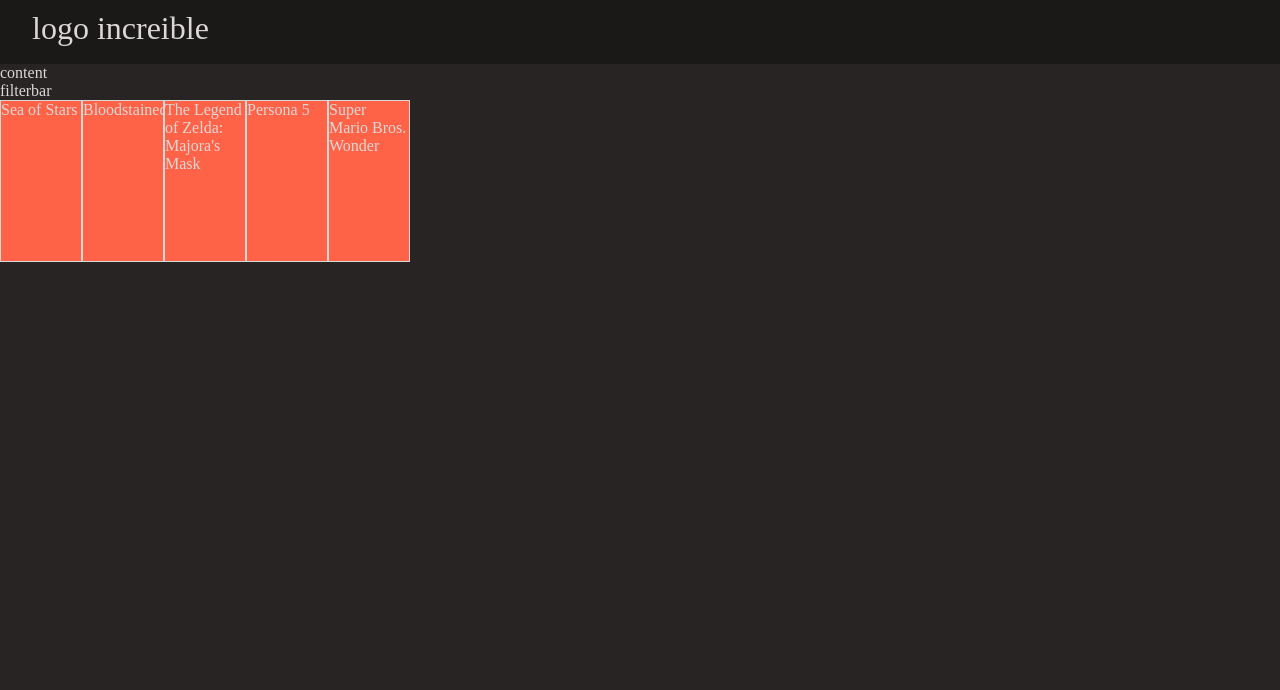
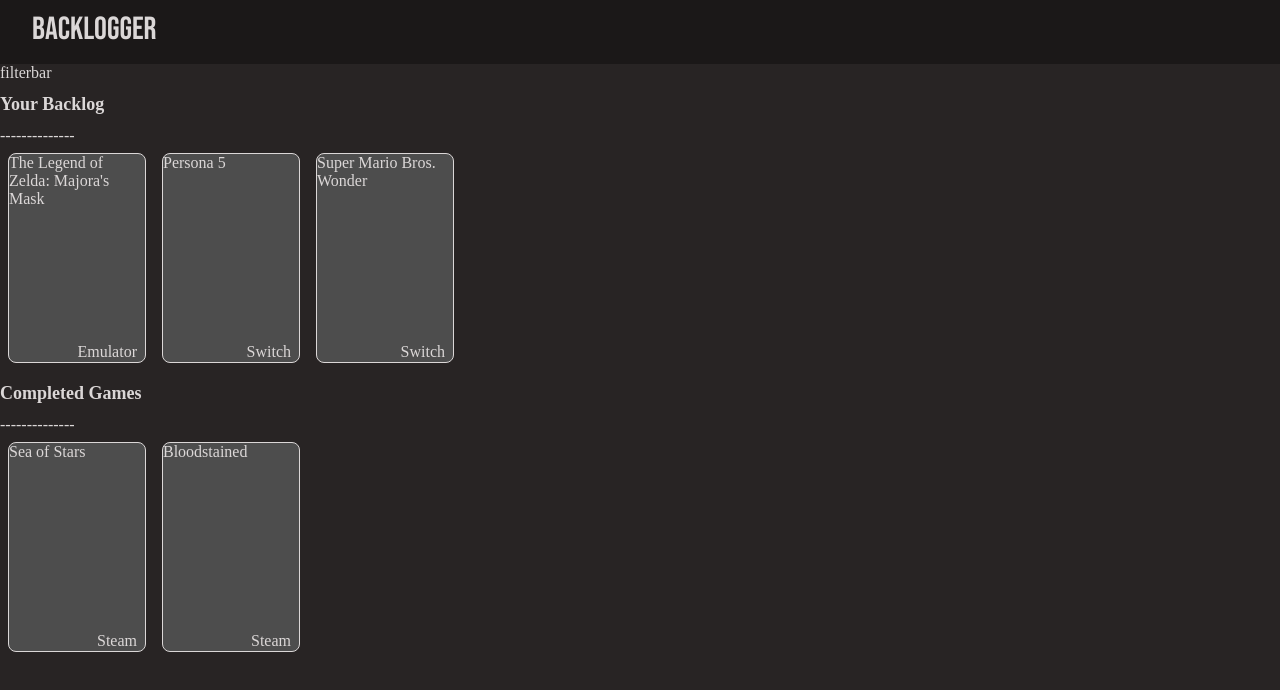
Before and after one commit to ibsuga/backlogger, a React (Vite) app: page / in a window 1280 px wide. Shown: the top 690 px of the page. Built offline with nearby package versions, Linux system fonts and the light colour scheme; the HTML template or start-up script is replaced by a standard one.

Commit message:
Adds filtered backlog and completed sections

```diff
--- a/src/App.css
+++ b/src/App.css
@@ -1,3 +1,6 @@
+@import url('https://fonts.googleapis.com/css2?family=Bebas+Neue&display=swap');
+
+
 html,
 body,
 #root {
@@ -7,6 +10,7 @@
   padding: 0;
 }
 
+
 .App {
   display: grid;
   grid-template-rows: min-content auto;
@@ -14,5 +18,5 @@
 
 .Content {
   display: grid;
-  grid-template-rows: min-content auto;
+  grid-template-rows: min-content min-content min-content auto;
 }
--- a/src/App.tsx
+++ b/src/App.tsx
@@ -1,6 +1,6 @@
 import './App.css';
-import Section from './Components/Section/Section';
 import NavBar from './Components/Navbar/NavBar';
+import ProfilePage from './Components/ProfilePage/ProfilePage';
 
 
 function App() {
@@ -8,14 +8,11 @@
   return (
     <div className='App'>
       <NavBar />
-      <div className='Content'>content
-        <div className='FilterBar'>filterbar</div>
-        <Section />
-
+      <div className='Content'>
+        <ProfilePage />
       </div>
     </div>
   )
-
 }
 
 export default App
--- a/src/Components/Card/Card.css
+++ b/src/Components/Card/Card.css
@@ -1,6 +1,17 @@
 .Card {
-    height: 10em;
-    width: 5em;
-    background-color: tomato;
+    display: grid;
+    grid-template-rows: min-content auto min-content;
+    height: 13em;
+    width: 8.5em;
+    margin: 0.5em;
+    background-color: hsl(0, 0%, 30%);
     border: 1px solid;
+    border-radius: 0.5em;
 }
+
+.Platform {
+    text-transform: capitalize;
+    text-align: right;
+    padding-right: 0.5em;
+    padding-bottom: 0.1em;
+}
--- a/src/Components/Card/Card.tsx
+++ b/src/Components/Card/Card.tsx
@@ -2,9 +2,14 @@
 
 const Card = (props: {
     name: string
+    platform: string
 }) => {
     return (
-        <div className='Card'>{props.name}</div>
+        <div className='Card'>
+            <div className='Title'>{props.name}</div>
+            <div className='Content'>&nbsp;</div>
+            <div className='Platform'>{props.platform}</div>
+        </div>
     )
 }
 
--- a/src/Components/Navbar/NavBar.css
+++ b/src/Components/Navbar/NavBar.css
@@ -4,6 +4,7 @@
 }
 
 .logo {
+    font-family: 'Bebas Neue';
     text-align: left;
     font-size: 2em;
     padding: 0.3em 1em 0.3em 1em;
--- a/src/Components/Navbar/NavBar.tsx
+++ b/src/Components/Navbar/NavBar.tsx
@@ -3,7 +3,7 @@
 const NavBar = () => {
     return (
         <div className='NavBar'>
-            <div className='logo'>logo increible</div>
+            <div className='logo'>BACKLOGGER</div>
         </div>
     )
 
--- /dev/null
+++ b/src/Components/ProfilePage/ProfilePage.tsx
@@ -0,0 +1,32 @@
+import './ProfilePage.css';
+import Section from '../Section/Section';
+import { game_data, gameType } from '../../data/game_data';
+
+const ProfilePage = () => {
+
+    //To play filter
+    let filter_to_play = [...game_data];
+    filter_to_play = filter_to_play.filter((game: gameType) => game.status === 'to-play')
+
+    //Completed filter
+    let filter_completed = [...game_data];
+    filter_completed = filter_completed.filter((game: gameType) => {
+        if (game.status === 'completed') {
+            return true;
+        }
+    })
+
+    return (
+        <div className="ProfilePage">
+            <div className='FilterBar'>filterbar</div>
+            <h1>Your Backlog</h1>
+            <div className='Separator'>--------------</div>
+            <Section gameList={filter_to_play} />
+            <h1>Completed Games</h1>
+            <div className='Separator'>--------------</div>
+            <Section gameList={filter_completed} />
+        </div>
+    )
+}
+
+export default ProfilePage;
--- a/src/Components/Section/Section.css
+++ b/src/Components/Section/Section.css
@@ -1,3 +1,7 @@
+h1 {
+    font-size: 18px;
+}
+
 .Section {
     display: flex;
     flex-wrap: wrap;
--- a/src/Components/Section/Section.tsx
+++ b/src/Components/Section/Section.tsx
@@ -1,12 +1,22 @@
 import './Section.css';
-import game_data from '../../data/game_data';
+import { gameType } from '../../data/game_data';
 import Card from '../Card/Card';
 
 
-const Section = () => {
+const Section = (props: {
+    gameList: gameType[]
+}) => {
+
 
     return (
-        <div className='Section'>{game_data.map((game) => <Card name={game.name} />)}</div>
+        <div className='Section'>
+            {props.gameList.map((game) =>
+                <Card
+                    name={game.name}
+                    platform={game.platform}
+                />
+            )}
+        </div>
     )
 }
 
--- a/src/data/game_data.tsx
+++ b/src/data/game_data.tsx
@@ -1,11 +1,14 @@
 //tests
+export type gameType = {
+    name: string,
+    platform: string,
+    status: string,
+}
 
-const game_data = [
+export const game_data = [
     { name: 'Sea of Stars', platform: 'steam', status: 'completed', },
     { name: 'Bloodstained', platform: 'steam', status: 'completed', },
-    { name: 'The Legend of Zelda: Majora\'s Mask', platform: 'emulator', status: 'to play', },
-    { name: 'Persona 5', platform: 'Switch', status: 'to play', },
-    { name: 'Super Mario Bros. Wonder', platform: 'switch', status: 'to play', },
+    { name: 'The Legend of Zelda: Majora\'s Mask', platform: 'emulator', status: 'to-play', },
+    { name: 'Persona 5', platform: 'Switch', status: 'to-play', },
+    { name: 'Super Mario Bros. Wonder', platform: 'switch', status: 'to-play', },
 ]
-
-export default game_data;
```
Also changed, not shown: src/Components/ProfilePage/ProfilePage.css (added).
